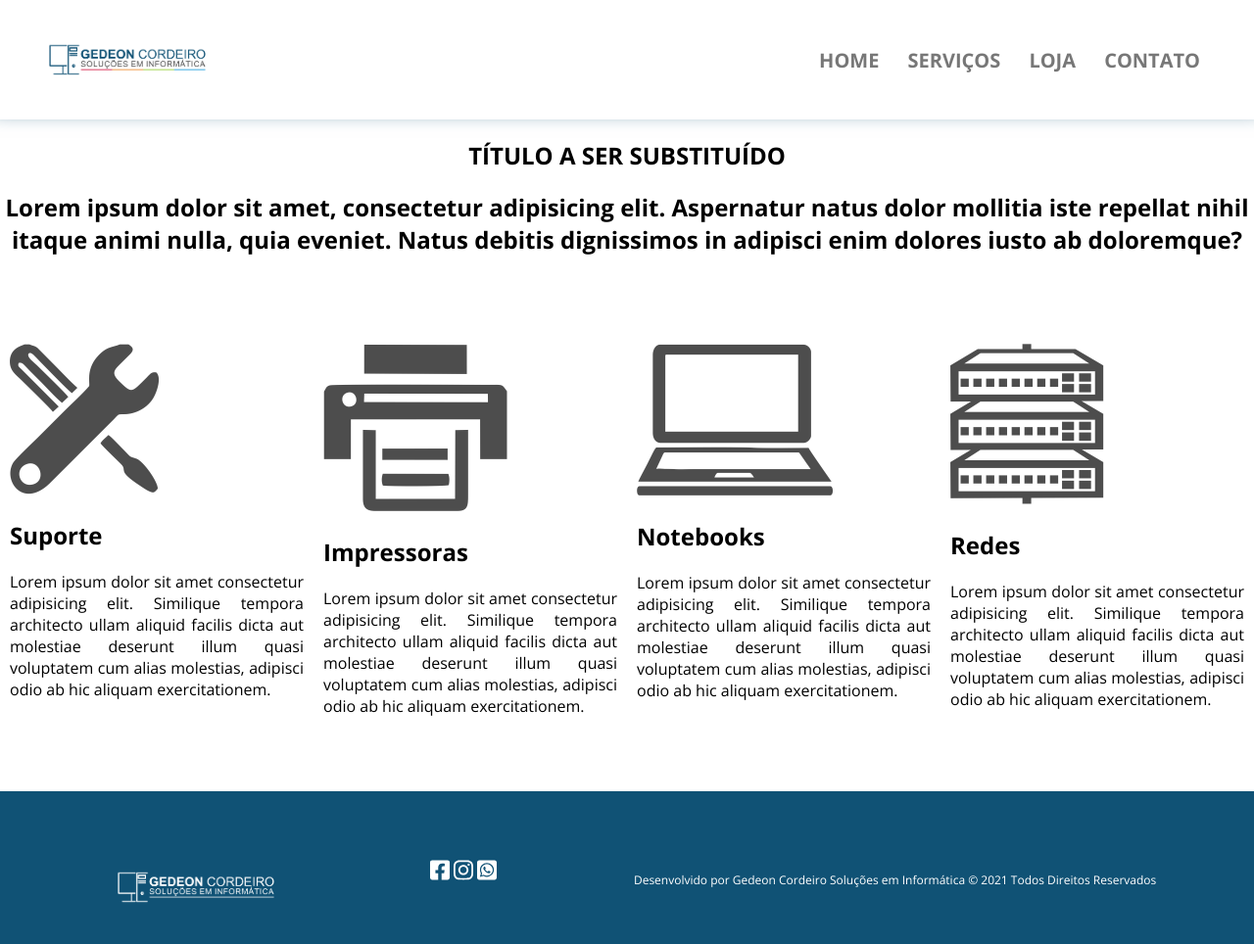
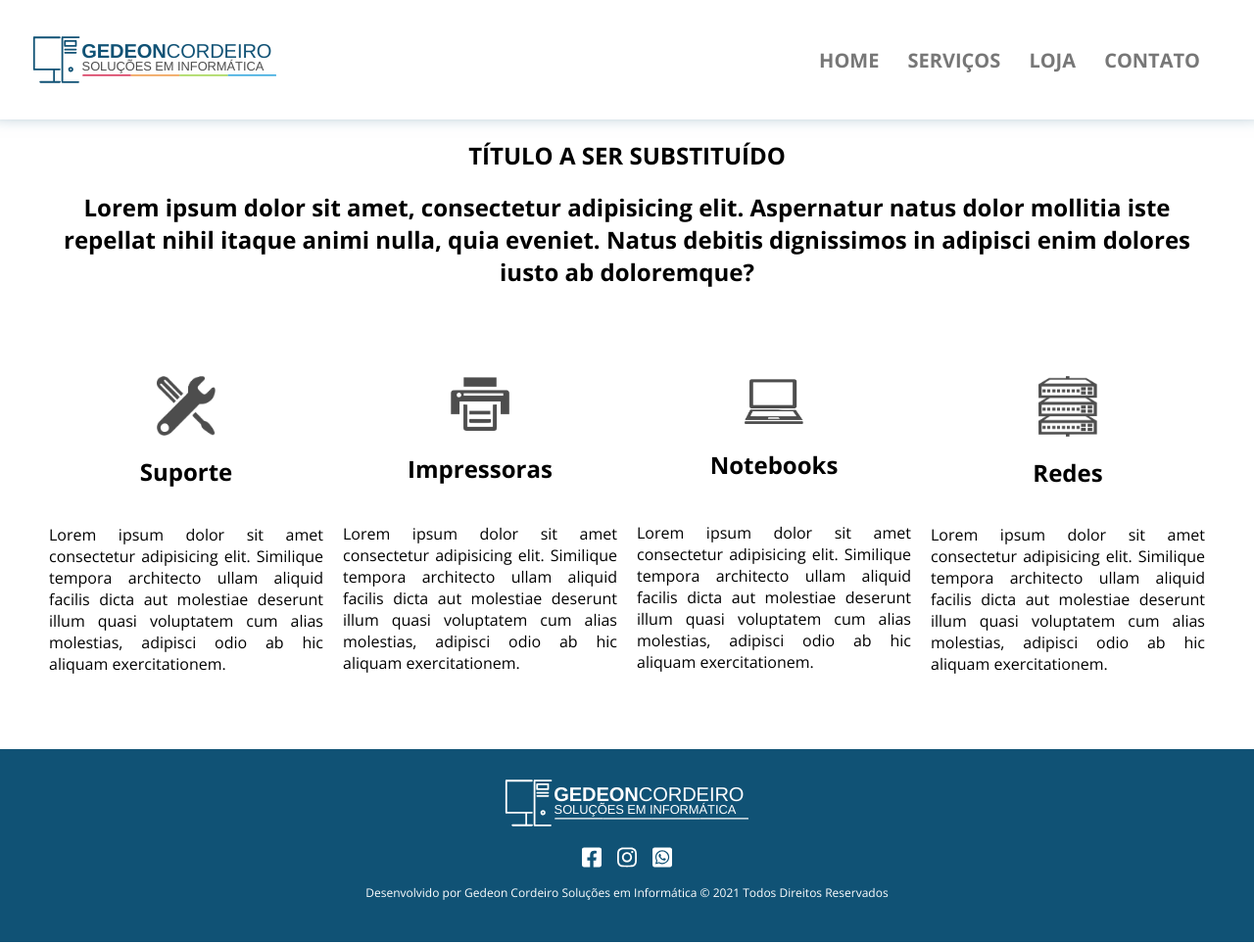
Before and after one commit to gedeoncordeiro/SiteGD, a website: page index.html in a window 1280 px wide. Shown: the whole page at 98% size. Drawn offline with nearby package versions, Linux system fonts and the light colour scheme.

Commit message:
Nova atualização incluíndo links

```diff
--- a/css/styles.css
+++ b/css/styles.css
@@ -1,6 +1,11 @@
 body {
     font-family: "Open Sans", sans-serif;
-    margin: 0px;
+    margin:0px;
+}
+
+section{
+    margin-left: 40px;
+    margin-right: 40px;
 }
 
 header {
@@ -12,9 +17,9 @@ header {
     padding-right: 30px;
     box-shadow: 0px -20px 20px 9px #105275;
 }
-header>img{
+/* header>img{
     width: 200px;
-}
+} */
 
 header nav a {
     text-decoration: none;
@@ -40,6 +45,28 @@ header nav a:hover{
     text-align: justify;
 
 }
+
+#section2>div {
+    margin: 10px;
+    align-items: center;
+    display: flex;
+    flex-direction: column;
+    justify-content: space-around;
+}
+
+#section2 h1{
+    text-align: center;
+
+}
+
+#section2 img{
+    width: 60px;
+    text-align: center;
+    align-items: center;
+
+}
+
+
 #section2>div{
     margin: 10px;
 }
@@ -52,12 +79,23 @@ footer{
     display: flex;
     align-items: start;
     justify-content: space-around;
-    padding-top: 70px;
+    padding-top: 10px;
+    align-items: center;
+    flex-direction: column;
 }
 
 footer>p{
     font-size: 12px;
 }
-footer>img{
+
+
+footer div img{
+    padding-left: 6px;
+    padding-right: 6px;
+}
+/* footer>img{
     width: 200px;
-}
+} */
+
+
+/*-------------------Todos os @medias aqui abaixo-------------------*/
--- a/index.html
+++ b/index.html
@@ -13,7 +13,7 @@
 </head>
 <body>
     <header>
-        <img src="img/logo.png">
+        <img src="img/logogd.svg">
         <nav>
             <a href="#">HOME</a>
             <a href="#">SERVIÇOS</a>
@@ -57,13 +57,13 @@
     <footer>
 
 
-            <img src="img/logowhite.png"/>
+            <img src="img/logogdwhite.svg"/>
 
 
             <div>
-                <img src="img/face.svg">
-                <img src="img/insta.svg">
-                <img src="img/wpp.svg">
+                <a href="https://www.facebook.com/gedeoncordeiro92"><img src="img/face.svg" class="media-object  img-responsive img-thumbnail"></a>
+                <a href="https://www.instagram.com/gedeoncordeiro"><img src="img/insta.svg" class="media-object  img-responsive img-thumbnail"></a>
+                <a href="https://api.whatsapp.com/send?phone=5598984623626&text=Ol%C3%A1%20Gedeon%20Cordeiro%2C%20seu%20site%20%C3%A9%20incr%C3%ADvel!"><img src="img/wpp.svg" class="media-object  img-responsive img-thumbnail"></a>
             </div>
 
 
```
Also changed, not shown: img/loggdcinza.png (added), img/loggdcinza.svg (added), img/logogd.png (added), img/logogd.svg (added), img/logogdwhite.png (added), img/logogdwhite.svg (added), 2 other files.
